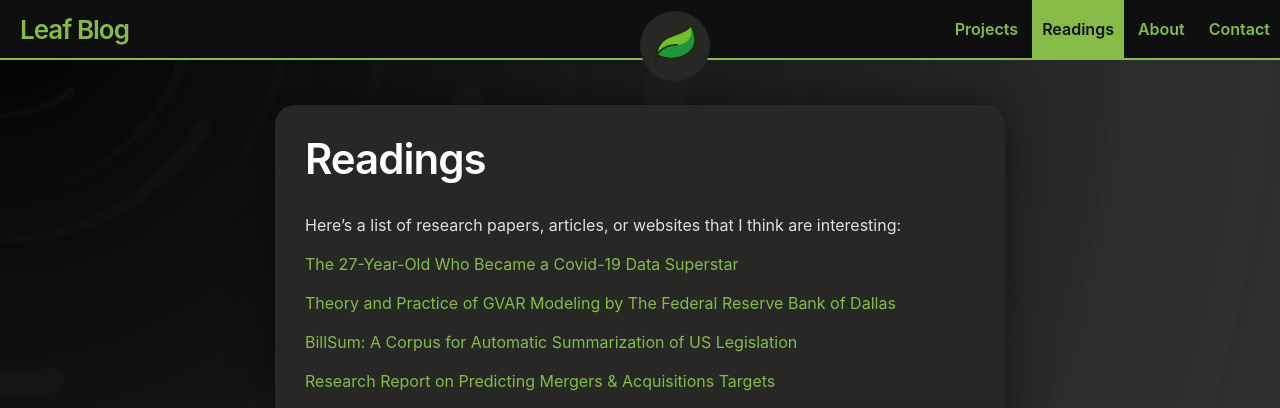
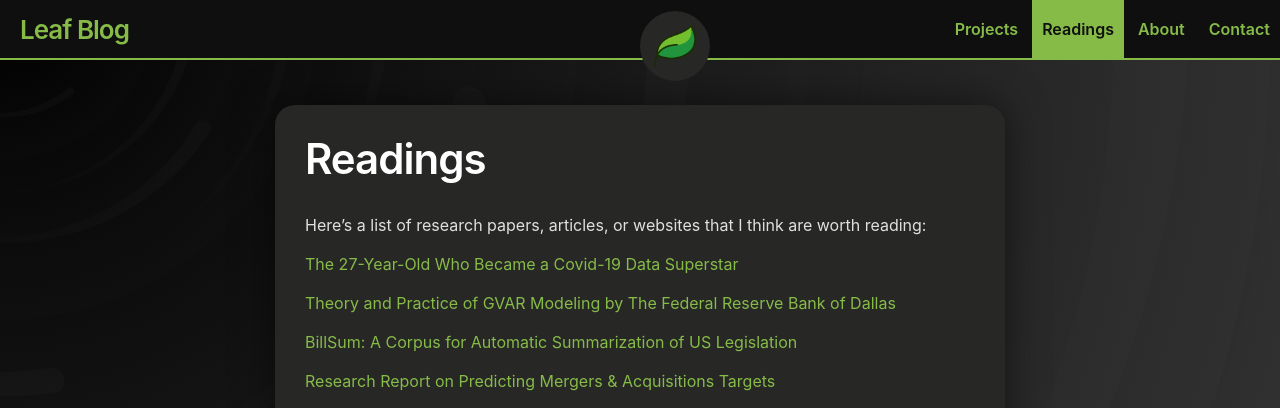
Before and after one commit to jhancock75/my-blog, a Jekyll site: the page built from 1readings.md, in a window 1280 px wide. Shown: the top 408 px of the page. Built offline with Jekyll 4.4.1, drawn with Linux system fonts in a browser that asks for light colours.

Commit message:
Update 1readings.md

```diff
--- a/1readings.md
+++ b/1readings.md
@@ -3,7 +3,7 @@
 layout: page
 ---
 
-Here's a list of research papers, articles, or websites that I think are interesting:
+Here's a list of research papers, articles, or websites that I think are worth reading:
 
 <a href="https://www.bloomberg.com/news/articles/2021-02-19/covid-pandemic-how-youyang-gu-used-ai-and-data-to-make-most-accurate-prediction">The 27-Year-Old Who Became a Covid-19 Data Superstar</a>
 
```
